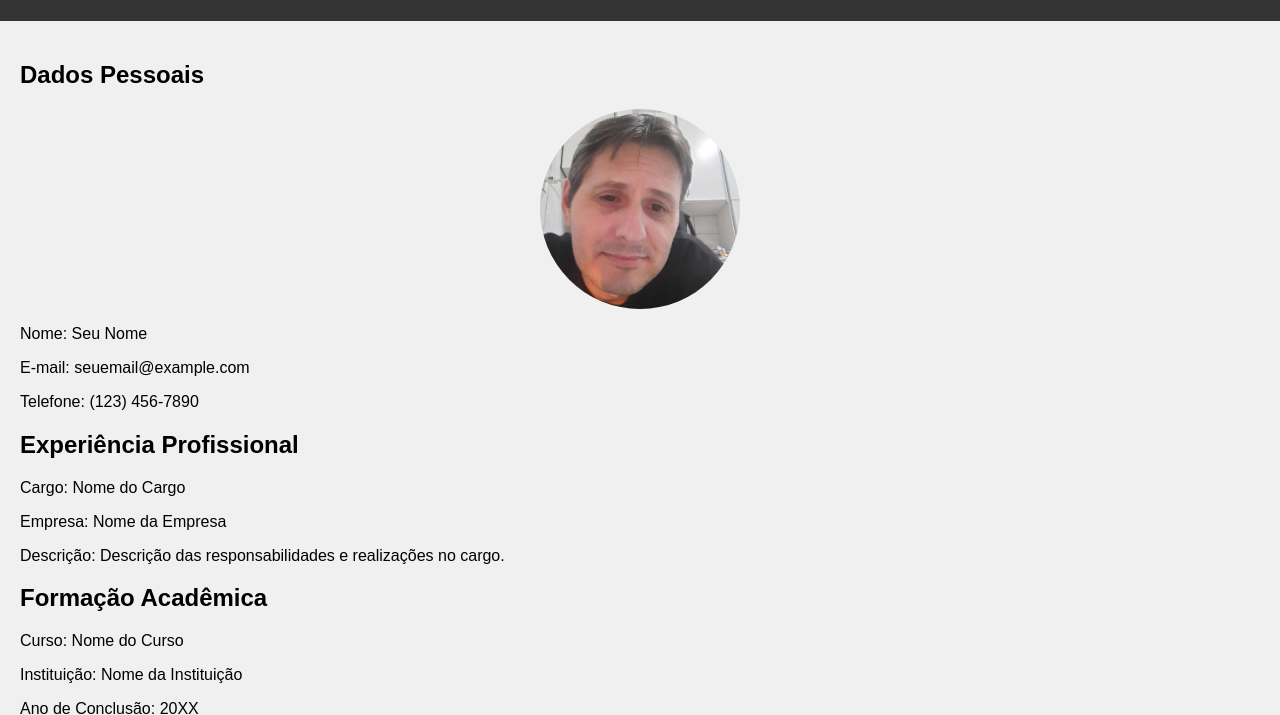
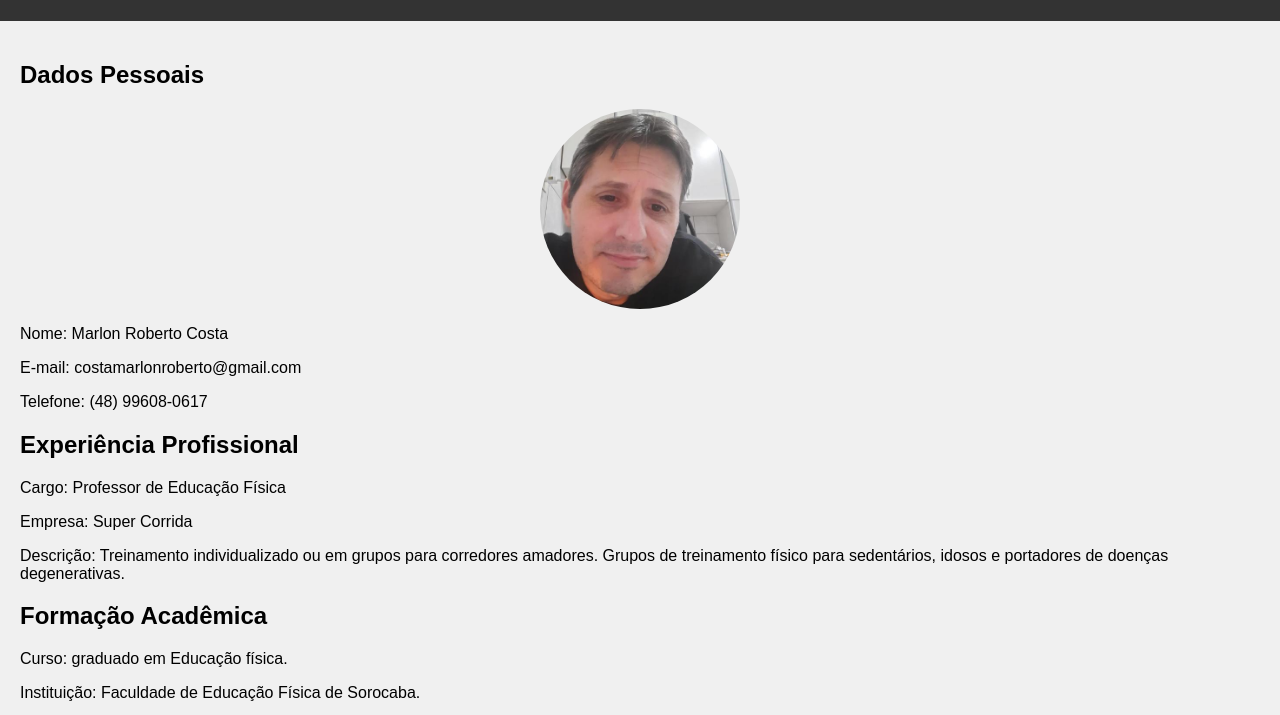
Before and after one commit to marlon22021976/curriculum, a plain HTML site: page index.html in a window 1280 px wide. Shown: the part 99-814 px from the top of the page. Drawn offline with Linux system fonts and the light colour scheme.

Commit message:
Update index.html

```diff
--- a/index.html
+++ b/index.html
@@ -37,18 +37,22 @@
     <div id="main-content">
         <h2>Dados Pessoais</h2>
         <img id="profile-image" src="MR.jpg" alt="Foto de Perfil">
-        <p>Nome: Seu Nome</p>
-        <p>E-mail: seuemail@example.com</p>
-        <p>Telefone: (123) 456-7890</p>
+        <p>Nome: Marlon Roberto Costa</p>
+        <p>E-mail: costamarlonroberto@gmail.com</p>
+        <p>Telefone: (48) 99608-0617</p>
 
         <h2>Experiência Profissional</h2>
-        <p>Cargo: Nome do Cargo</p>
-        <p>Empresa: Nome da Empresa</p>
-        <p>Descrição: Descrição das responsabilidades e realizações no cargo.</p>
+        <p>Cargo: Professor de Educação Física</p>
+        <p>Empresa: Super Corrida</p>
+        <p>Descrição: Treinamento individualizado ou em grupos para corredores amadores.
+        Grupos de treinamento físico para sedentários, idosos e portadores de doenças degenerativas.</p>
 
         <h2>Formação Acadêmica</h2>
-        <p>Curso: Nome do Curso</p>
-        <p>Instituição: Nome da Instituição</p>
+        <p>Curso: graduado em Educação física.</p>
+        <p>Instituição: Faculdade de Educação Física de Sorocaba.</p>
+        <p>Ano de Conclusão: 2000</p>
+        <p>Curso: pós-graduado em Treinamento Resistido na saúde, envelhecimento e na doença.</p>
+        <p>Instituição: Faculdade de Medicina da Universidade de São Paulo.</p>
         <p>Ano de Conclusão: 20XX</p>
     </div>
 </body>
```
